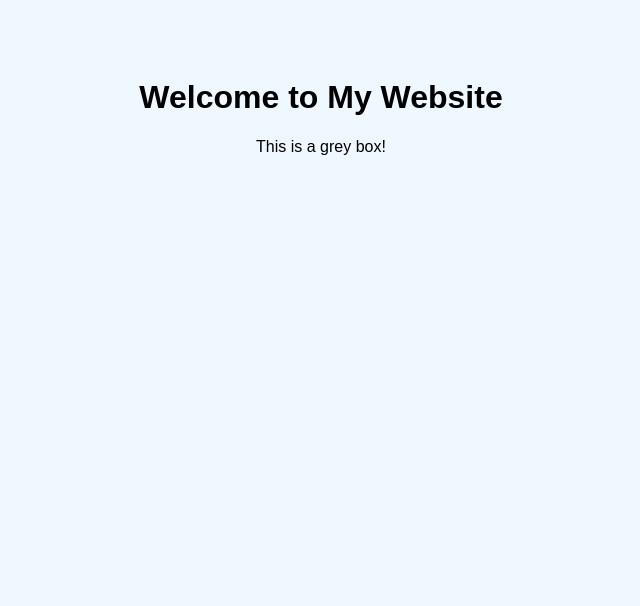
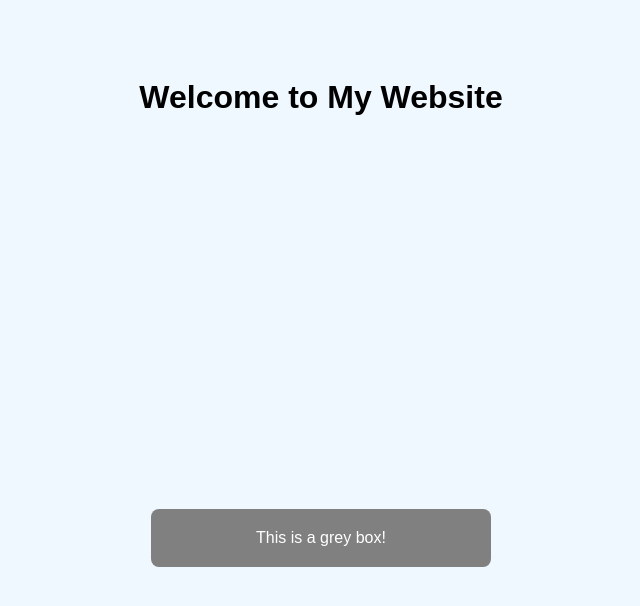
Before and after one commit to Callyburns/Server-Side, a plain HTML site: page index.html in a window 1280 px wide. Shown: the whole page, without its empty margins (319-959 px from the left). Drawn offline with Linux system fonts and the light colour scheme.

Commit message:
style.css

```diff
--- a/style.css
+++ b/style.css
@@ -4,3 +4,20 @@ body {
   text-align: center;
   padding: 50px;
 }
+
+.container {
+  display: flex;
+  justify-content: center;
+  align-items: center;
+  height: 100vh;
+  flex-direction: column;
+}
+
+.grey-box {
+  background-color: grey;
+  padding: 20px;
+  color: white;
+  width: 300px;
+  border-radius: 8px;
+  text-align: center;
+}
```
